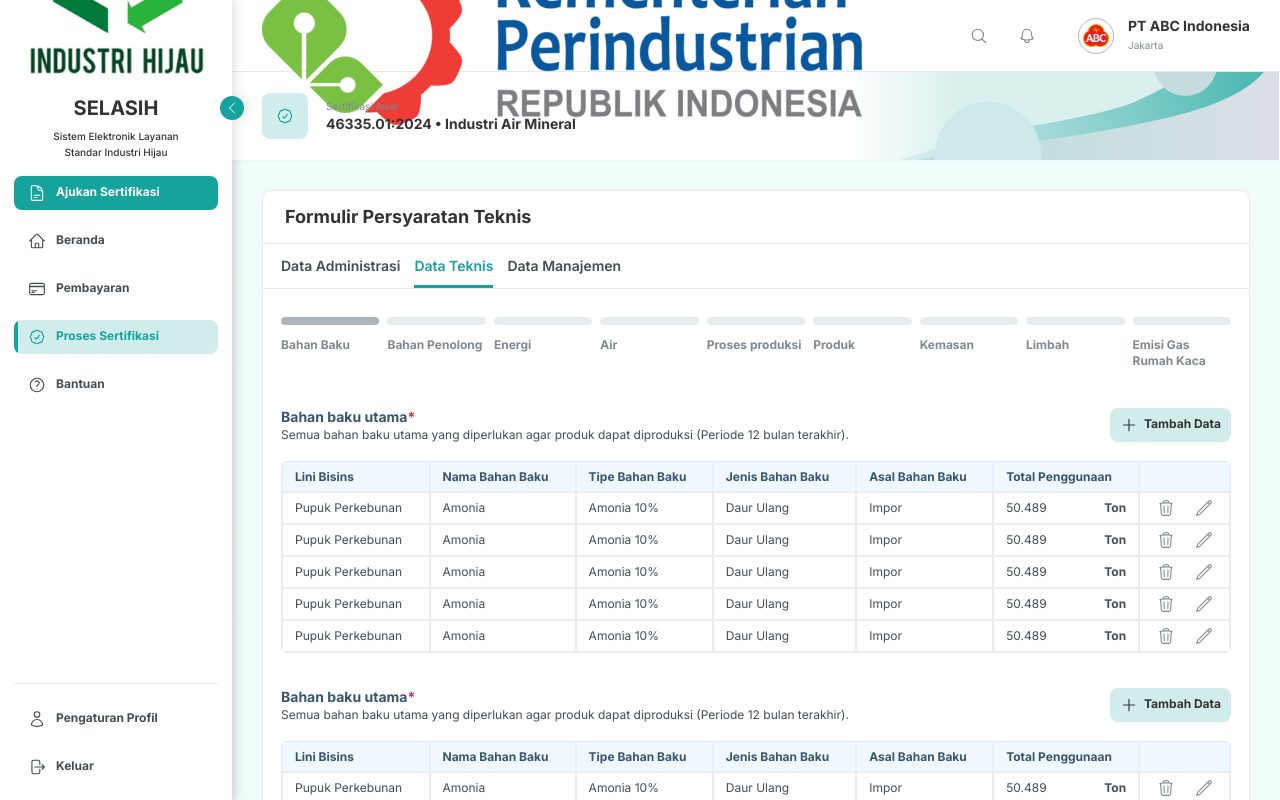
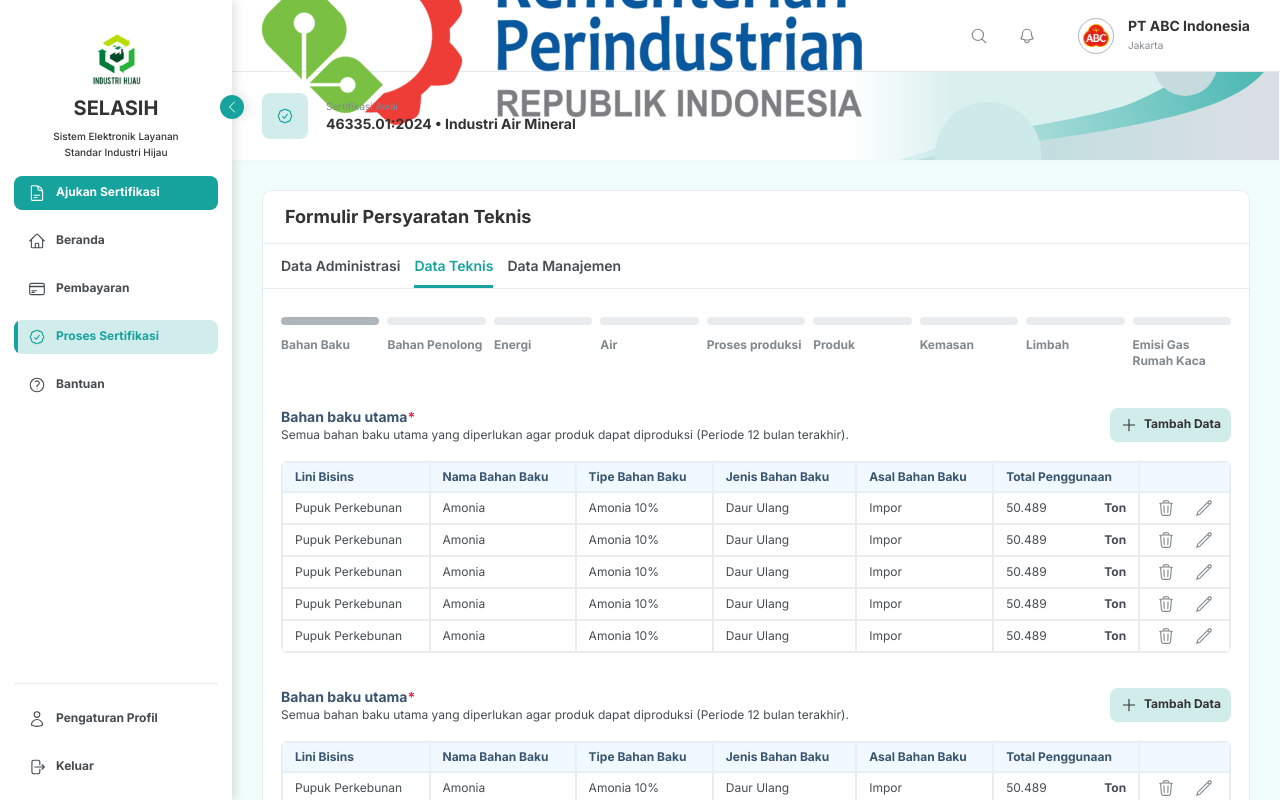
Before and after one commit to gmaggio/realdataid-selasih, a Next.js app: page / in a window 1280 px wide. Shown: the top 800 px of the page. Built offline with nearby package versions, Linux system fonts and the light colour scheme.

Commit message:
feat(sidebar): add collapse transition

```diff
--- a/src/app/globals.css
+++ b/src/app/globals.css
@@ -120,6 +120,7 @@
   /* Layouts */
 
   --spacing-sidebar: 14.5rem;
+  --spacing-sidebarCollapsed: 4.5625rem;
   --spacing-headerHeight: 10rem;
 
   --radius-button: var(--radius-lg);
@@ -136,47 +137,6 @@
 }
 
 @layer base {
-  /* TEST: Tracing: delete when done - START ---> */
-  /* html {
-    min-width: 1248px;
-    min-height: 1051px;
-  } */
-  html::before {
-    content: '';
-    /* width: 1248px; */
-    /* height: 1051px; */
-    width: 100vw;
-    height: 100vh;
-    background-image: url('/TEMPLATE/ProsesSertifikasi.png');
-    background-repeat: no-repeat;
-    background-position: left top;
-    position: absolute;
-    top: 0px;
-    left: 0px;
-    opacity: 0.5;
-    /* opacity: 0; */
-    z-index: -1000;
-    /* display: none; */
-  }
-  dialog > div::before {
-    content: '';
-    width: 100vw;
-    height: 100vh;
-    background-image: url('/TEMPLATE/ProsesSertifikasi-PopUp.png');
-    background-repeat: no-repeat;
-    background-position: center;
-    position: absolute;
-    top: 0px;
-    left: 0px;
-    right: 0px;
-    bottom: 0px;
-    opacity: 0.5;
-    /* opacity: 0; */
-    z-index: -1000;
-    /* display: none; */
-  }
-  /* ---> TEST: END */
-
   html {
     @apply w-auto h-auto overscroll-none;
   }
--- a/src/shared/components/Button.tsx
+++ b/src/shared/components/Button.tsx
@@ -59,12 +59,15 @@ const Button: React.FC<ButtonProps> = (props) => {
   return (
     <button className={twMerge(buttonVariants(variants), className)} {...rest}>
       {'icon' in props && props.icon && (
-        <div className={twMerge('size-4.5', props.iconClass)}>
+        <div
+          data-type="button-icon"
+          className={twMerge('size-4.5', props.iconClass)}
+        >
           <props.icon />
         </div>
       )}
       {!('icon' in props) && 'iconElement' in props && props.iconElement}
-      {children}
+      <span>{children}</span>
     </button>
   );
 };
--- a/src/shared/components/Modal.tsx
+++ b/src/shared/components/Modal.tsx
@@ -64,7 +64,8 @@ const Modal: React.FC<ModalProps> = ({
           'bg-[black]/75 opacity-0',
 
           // Animate
-          'transition-all group-data-[open]:opacity-100',
+          'transition-all duration-500',
+          'group-data-[open]:opacity-100',
         )}
         onClick={handleOutsideClick}
       >
@@ -77,7 +78,7 @@ const Modal: React.FC<ModalProps> = ({
               'scale-75 opacity-0',
 
               // Animate
-              'transition-all',
+              'transition-all duration-500',
               'group-data-[open]:scale-100 group-data-[open]:opacity-100',
             ),
             modalClass,
--- a/src/shared/components/Sidebar/components/SidebarMenuItem.tsx
+++ b/src/shared/components/Sidebar/components/SidebarMenuItem.tsx
@@ -13,6 +13,7 @@ const sidebarMenuItemVariants = tv({
     'font-bold text-base',
     'w-full',
     'cursor-pointer',
+    'whitespace-nowrap',
   ),
   variants: {
     type: {
@@ -103,11 +104,14 @@ const SidebarMenuItem: React.FC<SidebarMenuItemProps> = ({
         disabled={variants?.disabled === true}
         style={{ width: '100%' }}
         icon={icon}
-        iconClass={sidebarMenuItemIconVariants({
-          disabled:
-            variants?.disabled === true &&
-            (variants?.type === undefined || variants?.type === 'primary'),
-        })}
+        iconClass={twMerge(
+          sidebarMenuItemIconVariants({
+            disabled:
+              variants?.disabled === true &&
+              (variants?.type === undefined || variants?.type === 'primary'),
+          }),
+          'min-w-4.5',
+        )}
         className={twMerge(
           sidebarMenuItemVariants({ ...variants, active: isActive }),
           className,
--- a/src/shared/components/Sidebar/index.tsx
+++ b/src/shared/components/Sidebar/index.tsx
@@ -13,24 +13,80 @@ import clsx from 'clsx';
 import Image from 'next/image';
 import React from 'react';
 import SidebarMenu from './components/SidebarMenu';
-import IconButton from '@/shared/components/IconButton';
 
 const Sidebar: React.FC = () => {
   return (
-    <div className={clsx('w-sidebar h-screen z-100')}>
+    <div
+      className={clsx(
+        'relative z-100',
+        'w-sidebar h-screen',
+
+        // Collapsed States
+        'has-checked:w-sidebarCollapsed',
+        'transition-all',
+        'duration-500',
+
+        'has-checked:[&>aside]:w-sidebarCollapsed',
+        '[&>aside]:transition-all',
+        '[&>aside]:duration-500',
+
+        'has-checked:[&_#sidebar-header]:w-sidebarCollapsed',
+        '[&_#sidebar-header]:transition-all',
+        '[&_#sidebar-header]:duration-500',
+
+        'has-checked:[&_#logo~*]:opacity-0',
+        '[&_#logo~*]:opacity-100',
+        '[&_#logo~*]:transition-all',
+        '[&_#logo~*]:duration-500',
+
+        'has-checked:[&_[data-type=button-icon]~*]:opacity-0',
+        '[&_[data-type=button-icon]~*]:opacity-100',
+        '[&_[data-type=button-icon]~*]:transition-all',
+        '[&_[data-type=button-icon]~*]:duration-500',
+      )}
+    >
       <aside
         className={clsx(
           'fixed',
           'flex flex-col gap-4 shrink-0',
           'w-sidebar h-screen z-100',
           'bg-surfacePrimary',
-
-          // 'bg-surfacePrimary/50', // TEST:
-
           'drop-shadow-[4px_0px_4px_rgba(0,_0,_0,_0.1)]',
         )}
       >
+        <label
+          htmlFor="sidemenu-toggle"
+          id="sidemenu-toggle-collapse"
+          className={clsx(
+            'absolute',
+            'right-0 translate-x-1/2',
+            'top-[5.9375rem]',
+            'z-150 cursor-pointer',
+          )}
+        >
+          <input
+            id="sidemenu-toggle"
+            type="checkbox"
+            className={clsx('peer hidden')}
+          />
+
+          <div
+            className={clsx(
+              'bg-btnPrimary',
+              'p-1',
+              'rounded-full',
+              'size-6 text-txtOnDark',
+              'hover:ring-6 hover:ring-btnSecondary',
+              'rotate-0 peer-checked:rotate-180',
+              'transition-transform',
+            )}
+          >
+            <ChevronLeftIcon />
+          </div>
+        </label>
+
         <SidebarHeader />
+
         <div
           className={clsx(
             'flex flex-col gap-4',
@@ -71,18 +127,6 @@ const Sidebar: React.FC = () => {
                 >
                   Bantuan
                 </SidebarMenuItem>,
-                // TEST:
-                ...Array(0)
-                  .fill(null)
-                  .map((_, index) => (
-                    <SidebarMenuItem
-                      key={'test' + index}
-                      href=""
-                      icon={QuestionMarkCircleIcon}
-                    >
-                      TEST {index}
-                    </SidebarMenuItem>
-                  )),
               ]}
             />
           </nav>
@@ -115,44 +159,39 @@ const Sidebar: React.FC = () => {
 const SidebarHeader: React.FC = () => {
   return (
     <div
+      id="sidebar-header"
       className={clsx(
-        'relative',
+        'flex flex-col items-center',
+        'overflow-hidden',
+
         'flex flex-col shrink-0 gap-2.5 items-center justify-end',
-        'h-headerHeight px-3.5',
+        'w-sidebar h-headerHeight px-3.5',
         'text-center text-txtHeading',
       )}
     >
-      <IconButton
-        icon={ChevronLeftIcon}
+      <div id="logo" className={clsx('w-[3.4375rem]')}>
+        <Image
+          priority
+          src="/logo/logo-industri-hijau.png"
+          alt="Logo Industri Hijau"
+          width={300}
+          height={300}
+          className={clsx('w-[3.4375rem] h-[55px]')}
+        />
+      </div>
+      <div
         className={clsx(
-          'absolute',
-          'right-0 translate-x-1/2',
-          'top-[5.625rem]',
+          'text-[1.25rem] font-bold leading-none',
+          'whitespace-nowrap',
         )}
-        iconClass={clsx(
-          'bg-btnPrimary',
-          'p-1',
-          'rounded-full',
-          'size-6 text-txtOnDark',
-        )}
-      />
-
-      <Image
-        priority
-        src="/logo/logo-industri-hijau.png"
-        alt="Logo Industri Hijau"
-        width={300}
-        height={300}
-        className={clsx('w-[55] h-[55]')}
-      />
-      <span className={clsx('text-[1.25rem] font-bold leading-none')}>
+      >
         SELASIH
-      </span>
-      <span className={clsx('text-sm font-medium')}>
+      </div>
+      <div className={clsx('text-sm font-medium', 'whitespace-nowrap')}>
         Sistem Elektronik Layanan
         <br />
         Standar Industri Hijau
-      </span>
+      </div>
     </div>
   );
 };
```
